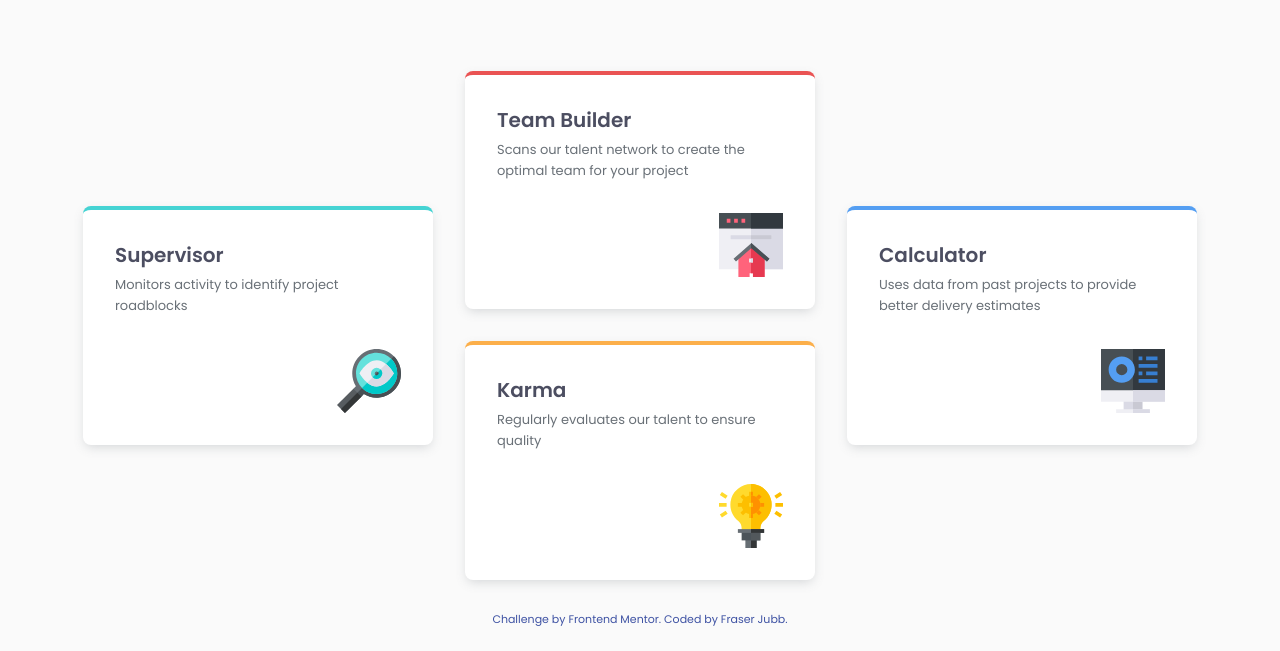
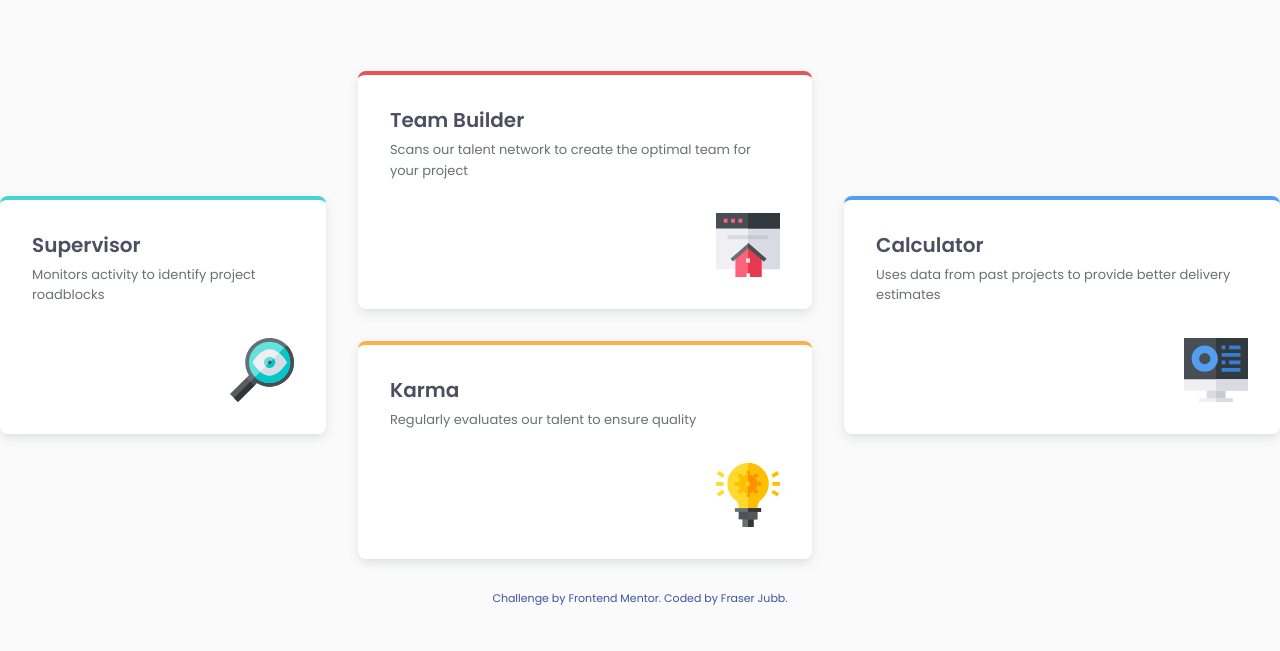
Before and after one commit to fraserjubb/fm-four-card-feature-section, a plain HTML site: page index.html in a window 1280 px wide. Shown: the part 262-913 px from the top of the page. Drawn offline with Linux system fonts and the light colour scheme.

Commit message:
Changed columns class to 'group' and added to all cards

```diff
--- a/index.html
+++ b/index.html
@@ -11,7 +11,7 @@
     <title>Frontend Mentor | Four card feature section | Fraser Jubb</title>
 
     <link rel="stylesheet" href="/css/styles.css" />
-    <!-- <link rel="stylesheet" href="/css/queries.css" /> -->
+    <link rel="stylesheet" href="/css/queries.css" />
   </head>
   <body>
     <header class="header">
@@ -21,14 +21,14 @@
     </header>
 
     <main class="container">
-      <div class="column">
+      <div class="group">
         <article class="card bt-cyan">
           <h3 class="card__title">Supervisor</h3>
           <p class="card__description">Monitors activity to identify project roadblocks</p>
           <img src="/assets/images/icon-supervisor.svg" alt="" class="card__image" />
         </article>
       </div>
-      <div class="column">
+      <div class="group group-mid">
         <article class="card bt-red">
           <h3 class="card__title">Team Builder</h3>
           <p class="card__description">Scans our talent network to create the optimal team for your project</p>
@@ -40,7 +40,7 @@
           <img src="/assets/images/icon-karma.svg" alt="" class="card__image" />
         </article>
       </div>
-      <div class="column">
+      <div class="group">
         <article class="card bt-blue">
           <h3 class="card__title">Calculator</h3>
           <p class="card__description">Uses data from past projects to provide better delivery estimates</p>
```
